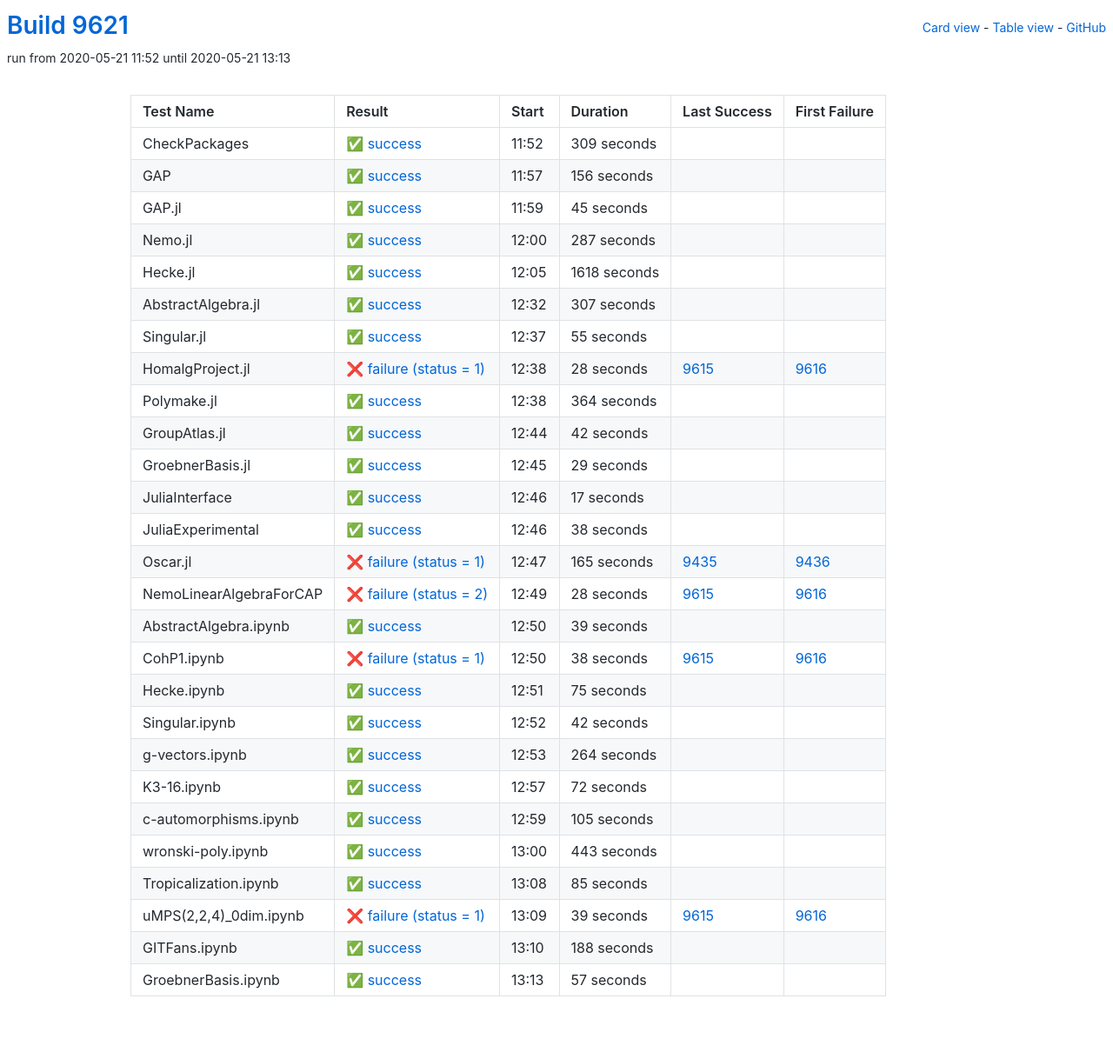
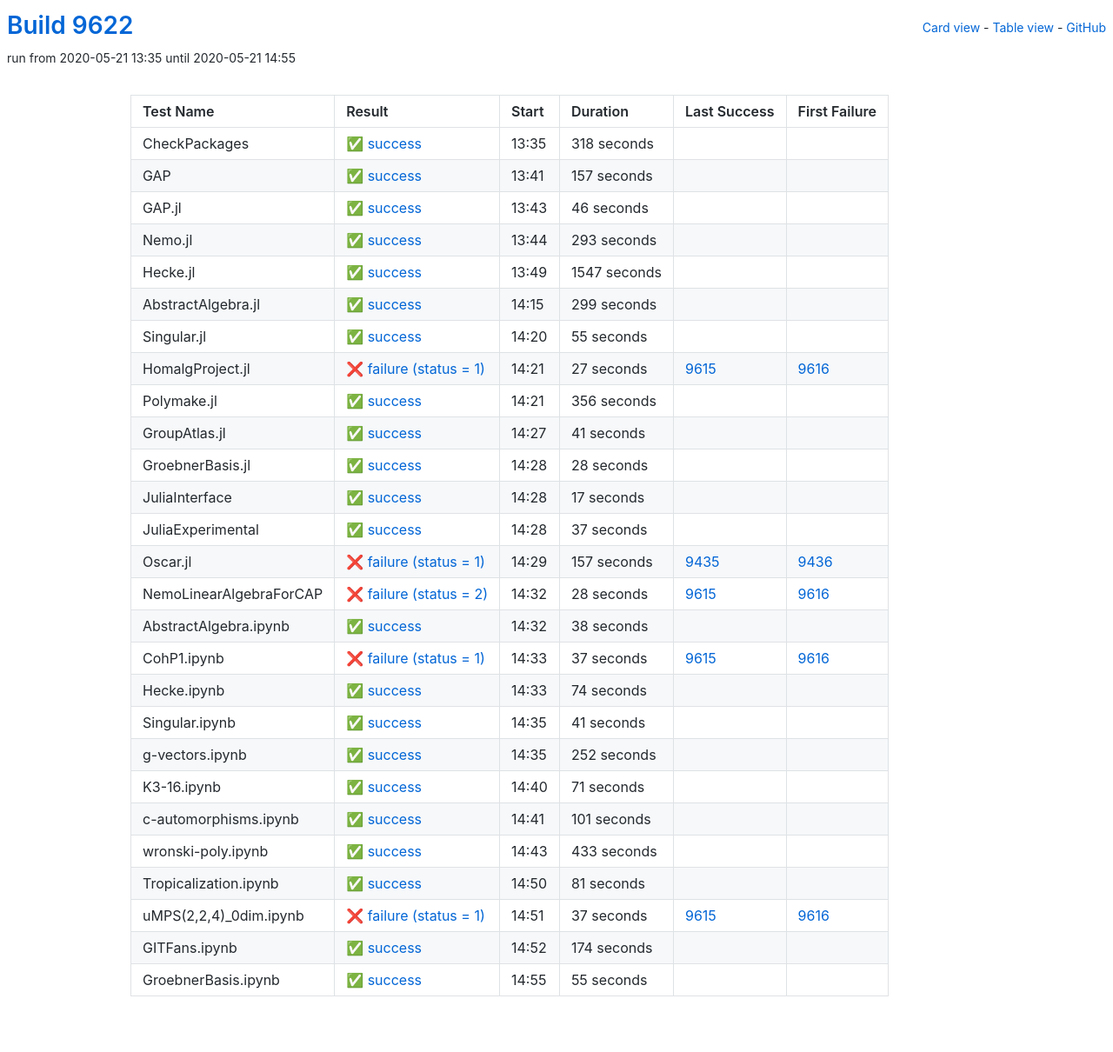
Before and after one commit to oscar-system/oscar-ci-status, a Jekyll site: the page built from table.html, in a window 1280 px wide. Shown: the whole page at 87% size. Built offline with Jekyll 4.4.1, drawn with Linux system fonts in a browser that asks for light colours.

Commit message:
Build 9622

```diff
--- a/_data/ci.yml
+++ b/_data/ci.yml
@@ -1,77 +1,77 @@
-build: 9621
-build_url: https://oscarci.mathematik.uni-kl.de/job/oscar/9621/
+build: 9622
+build_url: https://oscarci.mathematik.uni-kl.de/job/oscar/9622/
 job: oscar
 tests:
-- duration: 309
+- duration: 318
   exitcode: 0
   first_failure: false
   first_failure_url: null
   id: checkpackages
   last_success: false
   last_success_url: null
-  log: https://oscarci.mathematik.uni-kl.de/job/oscar/9621/artifact/logs/build-9621/CheckPackages.log
+  log: https://oscarci.mathematik.uni-kl.de/job/oscar/9622/artifact/logs/build-9622/CheckPackages.log
   name: CheckPackages
-  start: 2020-05-21 11:52
+  start: 2020-05-21 13:35
   status: success
   success: true
-- duration: 156
+- duration: 157
   exitcode: 0
   first_failure: false
   first_failure_url: null
   id: gap
   last_success: false
   last_success_url: null
-  log: https://oscarci.mathematik.uni-kl.de/job/oscar/9621/artifact/logs/build-9621/GAP.log
+  log: https://oscarci.mathematik.uni-kl.de/job/oscar/9622/artifact/logs/build-9622/GAP.log
   name: GAP
-  start: 2020-05-21 11:57
+  start: 2020-05-21 13:41
   status: success
   success: true
-- duration: 45
+- duration: 46
   exitcode: 0
   first_failure: false
   first_failure_url: null
   id: gap-jl
   last_success: false
   last_success_url: null
-  log: https://oscarci.mathematik.uni-kl.de/job/oscar/9621/artifact/logs/build-9621/GAP.jl.log
+  log: https://oscarci.mathematik.uni-kl.de/job/oscar/9622/artifact/logs/build-9622/GAP.jl.log
   name: GAP.jl
-  start: 2020-05-21 11:59
+  start: 2020-05-21 13:43
   status: success
   success: true
-- duration: 287
+- duration: 293
   exitcode: 0
   first_failure: false
   first_failure_url: null
   id: nemo-jl
   last_success: false
   last_success_url: null
-  log: https://oscarci.mathematik.uni-kl.de/job/oscar/9621/artifact/logs/build-9621/Nemo.jl.log
+  log: https://oscarci.mathematik.uni-kl.de/job/oscar/9622/artifact/logs/build-9622/Nemo.jl.log
   name: Nemo.jl
-  start: 2020-05-21 12:00
+  start: 2020-05-21 13:44
   status: success
   success: true
-- duration: 1618
+- duration: 1547
   exitcode: 0
   first_failure: false
   first_failure_url: null
   id: hecke-jl
   last_success: false
   last_success_url: null
-  log: https://oscarci.mathematik.uni-kl.de/job/oscar/9621/artifact/logs/build-9621/Hecke.jl.log
+  log: https://oscarci.mathematik.uni-kl.de/job/oscar/9622/artifact/logs/build-9622/Hecke.jl.log
   name: Hecke.jl
-  start: 2020-05-21 12:05
+  start: 2020-05-21 13:49
   status: success
   success: true
-- duration: 307
+- duration: 299
   exitcode: 0
   first_failure: false
   first_failure_url: null
   id: abstractalgebra-jl
   last_success: false
   last_success_url: null
-  log: https://oscarci.mathematik.uni-kl.de/job/oscar/9621/artifact/logs/build-9621/AbstractAlgebra.jl.log
+  log: https://oscarci.mathematik.uni-kl.de/job/oscar/9622/artifact/logs/build-9622/AbstractAlgebra.jl.log
   name: AbstractAlgebra.jl
-  start: 2020-05-21 12:32
+  start: 2020-05-21 14:15
   status: success
   success: true
 - duration: 55
@@ -81,57 +81,57 @@
   id: singular-jl
   last_success: false
   last_success_url: null
-  log: https://oscarci.mathematik.uni-kl.de/job/oscar/9621/artifact/logs/build-9621/Singular.jl.log
+  log: https://oscarci.mathematik.uni-kl.de/job/oscar/9622/artifact/logs/build-9622/Singular.jl.log
   name: Singular.jl
-  start: 2020-05-21 12:37
+  start: 2020-05-21 14:20
   status: success
   success: true
-- duration: 28
+- duration: 27
   exitcode: 1
   first_failure: 9616
   first_failure_url: https://oscarci.mathematik.uni-kl.de/job/oscar/9616/
   id: homalgproject-jl
   last_success: 9615
   last_success_url: https://oscarci.mathematik.uni-kl.de/job/oscar/9615/
-  log: https://oscarci.mathematik.uni-kl.de/job/oscar/9621/artifact/logs/build-9621/HomalgProject.jl.log
+  log: https://oscarci.mathematik.uni-kl.de/job/oscar/9622/artifact/logs/build-9622/HomalgProject.jl.log
   name: HomalgProject.jl
-  start: 2020-05-21 12:38
+  start: 2020-05-21 14:21
   status: failure
   success: false
-- duration: 364
+- duration: 356
   exitcode: 0
   first_failure: false
   first_failure_url: null
   id: polymake-jl
   last_success: false
   last_success_url: null
-  log: https://oscarci.mathematik.uni-kl.de/job/oscar/9621/artifact/logs/build-9621/Polymake.jl.log
+  log: https://oscarci.mathematik.uni-kl.de/job/oscar/9622/artifact/logs/build-9622/Polymake.jl.log
   name: Polymake.jl
-  start: 2020-05-21 12:38
+  start: 2020-05-21 14:21
   status: success
   success: true
-- duration: 42
+- duration: 41
   exitcode: 0
   first_failure: false
   first_failure_url: null
   id: groupatlas-jl
   last_success: false
   last_success_url: null
-  log: https://oscarci.mathematik.uni-kl.de/job/oscar/9621/artifact/logs/build-9621/GroupAtlas.jl.log
+  log: https://oscarci.mathematik.uni-kl.de/job/oscar/9622/artifact/logs/build-9622/GroupAtlas.jl.log
   name: GroupAtlas.jl
-  start: 2020-05-21 12:44
+  start: 2020-05-21 14:27
   status: success
   success: true
-- duration: 29
+- duration: 28
   exitcode: 0
   first_failure: false
   first_failure_url: null
   id: groebnerbasis-jl
   last_success: false
   last_success_url: null
-  log: https://oscarci.mathematik.uni-kl.de/job/oscar/9621/artifact/logs/build-9621/GroebnerBasis.jl.log
+  log: https://oscarci.mathematik.uni-kl.de/job/oscar/9622/artifact/logs/build-9622/GroebnerBasis.jl.log
   name: GroebnerBasis.jl
-  start: 2020-05-21 12:45
+  start: 2020-05-21 14:28
   status: success
   success: true
 - duration: 17
@@ -141,33 +141,33 @@
   id: juliainterface
   last_success: false
   last_success_url: null
-  log: https://oscarci.mathematik.uni-kl.de/job/oscar/9621/artifact/logs/build-9621/JuliaInterface.log
+  log: https://oscarci.mathematik.uni-kl.de/job/oscar/9622/artifact/logs/build-9622/JuliaInterface.log
   name: JuliaInterface
-  start: 2020-05-21 12:46
+  start: 2020-05-21 14:28
   status: success
   success: true
-- duration: 38
+- duration: 37
   exitcode: 0
   first_failure: false
   first_failure_url: null
   id: juliaexperimental
   last_success: false
   last_success_url: null
-  log: https://oscarci.mathematik.uni-kl.de/job/oscar/9621/artifact/logs/build-9621/JuliaExperimental.log
+  log: https://oscarci.mathematik.uni-kl.de/job/oscar/9622/artifact/logs/build-9622/JuliaExperimental.log
   name: JuliaExperimental
-  start: 2020-05-21 12:46
+  start: 2020-05-21 14:28
   status: success
   success: true
-- duration: 165
+- duration: 157
   exitcode: 1
   first_failure: 9436
   first_failure_url: https://oscarci.mathematik.uni-kl.de/job/oscar/9436/
   id: oscar-jl
   last_success: 9435
   last_success_url: https://oscarci.mathematik.uni-kl.de/job/oscar/9435/
-  log: https://oscarci.mathematik.uni-kl.de/job/oscar/9621/artifact/logs/build-9621/Oscar.jl.log
+  log: https://oscarci.mathematik.uni-kl.de/job/oscar/9622/artifact/logs/build-9622/Oscar.jl.log
   name: Oscar.jl
-  start: 2020-05-21 12:47
+  start: 2020-05-21 14:29
   status: failure
   success: false
 - duration: 28
@@ -177,152 +177,152 @@
   id: nemolinearalgebraforcap
   last_success: 9615
   last_success_url: https://oscarci.mathematik.uni-kl.de/job/oscar/9615/
-  log: https://oscarci.mathematik.uni-kl.de/job/oscar/9621/artifact/logs/build-9621/NemoLinearAlgebraForCAP.log
+  log: https://oscarci.mathematik.uni-kl.de/job/oscar/9622/artifact/logs/build-9622/NemoLinearAlgebraForCAP.log
   name: NemoLinearAlgebraForCAP
-  start: 2020-05-21 12:49
+  start: 2020-05-21 14:32
   status: failure
   success: false
-- duration: 39
+- duration: 38
   exitcode: 0
   first_failure: false
   first_failure_url: null
   id: abstractalgebra-ipynb
   last_success: false
   last_success_url: null
-  log: https://oscarci.mathematik.uni-kl.de/job/oscar/9621/artifact/logs/build-9621/AbstractAlgebra.ipynb.log
+  log: https://oscarci.mathematik.uni-kl.de/job/oscar/9622/artifact/logs/build-9622/AbstractAlgebra.ipynb.log
   name: AbstractAlgebra.ipynb
-  start: 2020-05-21 12:50
+  start: 2020-05-21 14:32
   status: success
   success: true
-- duration: 38
+- duration: 37
   exitcode: 1
   first_failure: 9616
   first_failure_url: https://oscarci.mathematik.uni-kl.de/job/oscar/9616/
   id: cohp1-ipynb
   last_success: 9615
   last_success_url: https://oscarci.mathematik.uni-kl.de/job/oscar/9615/
-  log: https://oscarci.mathematik.uni-kl.de/job/oscar/9621/artifact/logs/build-9621/CohP1.ipynb.log
+  log: https://oscarci.mathematik.uni-kl.de/job/oscar/9622/artifact/logs/build-9622/CohP1.ipynb.log
   name: CohP1.ipynb
-  start: 2020-05-21 12:50
+  start: 2020-05-21 14:33
   status: failure
   success: false
-- duration: 75
+- duration: 74
   exitcode: 0
   first_failure: false
   first_failure_url: null
   id: hecke-ipynb
   last_success: false
   last_success_url: null
-  log: https://oscarci.mathematik.uni-kl.de/job/oscar/9621/artifact/logs/build-9621/Hecke.ipynb.log
+  log: https://oscarci.mathematik.uni-kl.de/job/oscar/9622/artifact/logs/build-9622/Hecke.ipynb.log
   name: Hecke.ipynb
-  start: 2020-05-21 12:51
+  start: 2020-05-21 14:33
   status: success
   success: true
-- duration: 42
+- duration: 41
   exitcode: 0
   first_failure: false
   first_failure_url: null
   id: singular-ipynb
   last_success: false
   last_success_url: null
-  log: https://oscarci.mathematik.uni-kl.de/job/oscar/9621/artifact/logs/build-9621/Singular.ipynb.log
+  log: https://oscarci.mathematik.uni-kl.de/job/oscar/9622/artifact/logs/build-9622/Singular.ipynb.log
   name: Singular.ipynb
-  start: 2020-05-21 12:52
+  start: 2020-05-21 14:35
   status: success
   success: true
-- duration: 264
+- duration: 252
   exitcode: 0
   first_failure: false
   first_failure_url: null
   id: g-vectors-ipynb
   last_success: false
   last_success_url: null
-  log: https://oscarci.mathematik.uni-kl.de/job/oscar/9621/artifact/logs/build-9621/g-vectors.ipynb.log
+  log: https://oscarci.mathematik.uni-kl.de/job/oscar/9622/artifact/logs/build-9622/g-vectors.ipynb.log
   name: g-vectors.ipynb
-  start: 2020-05-21 12:53
+  start: 2020-05-21 14:35
   status: success
   success: true
-- duration: 72
+- duration: 71
   exitcode: 0
   first_failure: false
   first_failure_url: null
   id: k3-16-ipynb
   last_success: false
   last_success_url: null
-  log: https://oscarci.mathematik.uni-kl.de/job/oscar/9621/artifact/logs/build-9621/K3-16.ipynb.log
+  log: https://oscarci.mathematik.uni-kl.de/job/oscar/9622/artifact/logs/build-9622/K3-16.ipynb.log
   name: K3-16.ipynb
-  start: 2020-05-21 12:57
+  start: 2020-05-21 14:40
   status: success
   success: true
-- duration: 105
+- duration: 101
   exitcode: 0
   first_failure: false
   first_failure_url: null
   id: c-automorphisms-ipynb
   last_success: false
   last_success_url: null
-  log: https://oscarci.mathematik.uni-kl.de/job/oscar/9621/artifact/logs/build-9621/c-automorphisms.ipynb.log
+  log: https://oscarci.mathematik.uni-kl.de/job/oscar/9622/artifact/logs/build-9622/c-automorphisms.ipynb.log
   name: c-automorphisms.ipynb
-  start: 2020-05-21 12:59
+  start: 2020-05-21 14:41
   status: success
   success: true
-- duration: 443
+- duration: 433
   exitcode: 0
   first_failure: false
   first_failure_url: null
   id: wronski-poly-ipynb
   last_success: false
   last_success_url: null
-  log: https://oscarci.mathematik.uni-kl.de/job/oscar/9621/artifact/logs/build-9621/wronski-poly.ipynb.log
+  log: https://oscarci.mathematik.uni-kl.de/job/oscar/9622/artifact/logs/build-9622/wronski-poly.ipynb.log
   name: wronski-poly.ipynb
-  start: 2020-05-21 13:00
+  start: 2020-05-21 14:43
   status: success
   success: true
-- duration: 85
+- duration: 81
   exitcode: 0
   first_failure: false
   first_failure_url: null
   id: tropicalization-ipynb
   last_success: false
   last_success_url: null
-  log: https://oscarci.mathematik.uni-kl.de/job/oscar/9621/artifact/logs/build-9621/Tropicalization.ipynb.log
+  log: https://oscarci.mathematik.uni-kl.de/job/oscar/9622/artifact/logs/build-9622/Tropicalization.ipynb.log
   name: Tropicalization.ipynb
-  start: 2020-05-21 13:08
+  start: 2020-05-21 14:50
   status: success
   success: true
-- duration: 39
+- duration: 37
   exitcode: 1
   first_failure: 9616
   first_failure_url: https://oscarci.mathematik.uni-kl.de/job/oscar/9616/
   id: umps-2-2-4-0dim-ipynb
   last_success: 9615
   last_success_url: https://oscarci.mathematik.uni-kl.de/job/oscar/9615/
-  log: https://oscarci.mathematik.uni-kl.de/job/oscar/9621/artifact/logs/build-9621/uMPS-2-2-4-_0dim.ipynb.log
+  log: https://oscarci.mathematik.uni-kl.de/job/oscar/9622/artifact/logs/build-9622/uMPS-2-2-4-_0dim.ipynb.log
   name: uMPS(2,2,4)_0dim.ipynb
-  start: 2020-05-21 13:09
+  start: 2020-05-21 14:51
   status: failure
   success: false
-- duration: 188
+- duration: 174
   exitcode: 0
   first_failure: false
   first_failure_url: null
   id: gitfans-ipynb
   last_success: false
   last_success_url: null
-  log: https://oscarci.mathematik.uni-kl.de/job/oscar/9621/artifact/logs/build-9621/GITFans.ipynb.log
+  log: https://oscarci.mathematik.uni-kl.de/job/oscar/9622/artifact/logs/build-9622/GITFans.ipynb.log
   name: GITFans.ipynb
-  start: 2020-05-21 13:10
+  start: 2020-05-21 14:52
   status: success
   success: true
-- duration: 57
+- duration: 55
   exitcode: 0
   first_failure: false
   first_failure_url: null
   id: groebnerbasis-ipynb
   last_success: false
   last_success_url: null
-  log: https://oscarci.mathematik.uni-kl.de/job/oscar/9621/artifact/logs/build-9621/GroebnerBasis.ipynb.log
+  log: https://oscarci.mathematik.uni-kl.de/job/oscar/9622/artifact/logs/build-9622/GroebnerBasis.ipynb.log
   name: GroebnerBasis.ipynb
-  start: 2020-05-21 13:13
+  start: 2020-05-21 14:55
   status: success
   success: true
```
Also changed, not shown: README.md.
